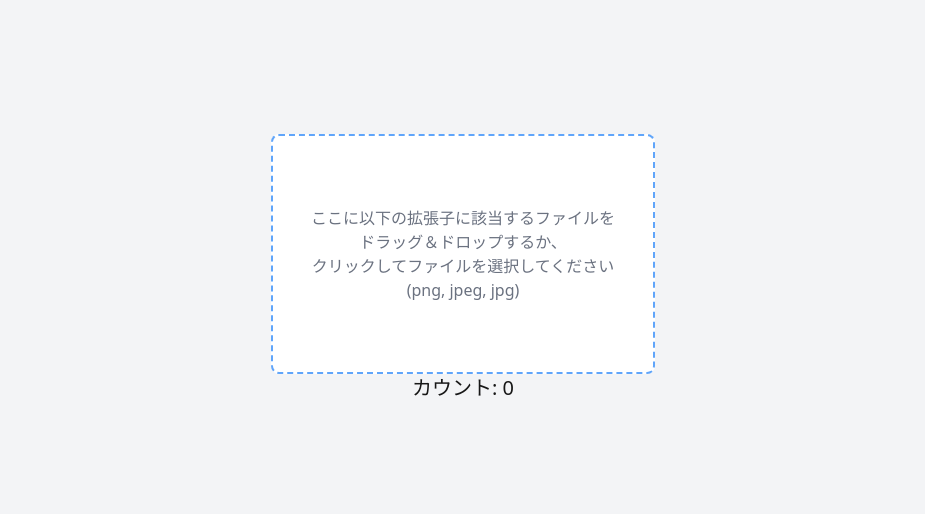
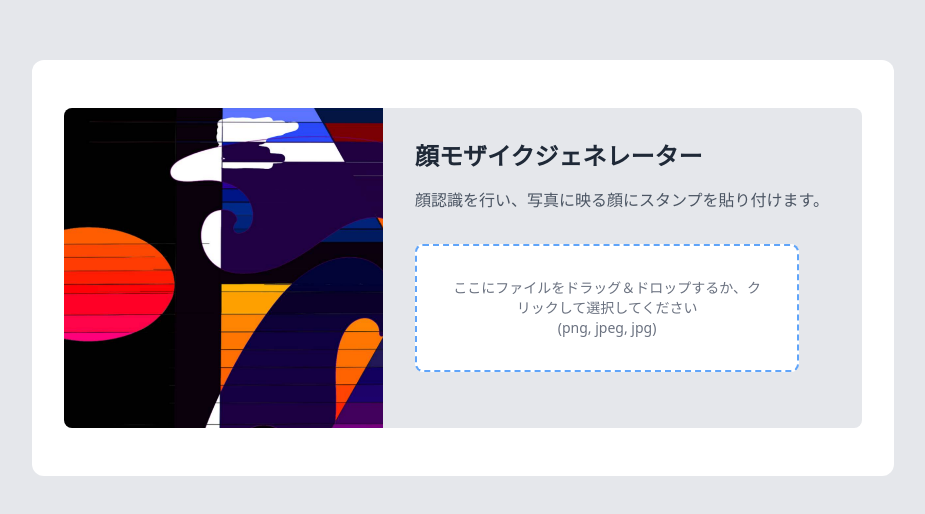
Before and after one commit to webfrontier-intern-2024/SwapFaceApp-Taichi-Yoshida, a Next.js app: page / in a window 1280 px wide. Shown: the part 132-646 px from the top of the page, without its empty margins (177-1102 px from the left). Built offline with nearby package versions, Linux system fonts and the light colour scheme.

Commit message:
画像をPOSTするまでの処理作成

```diff
--- a/src/app/api/upload/route.ts
+++ b/src/app/api/upload/route.ts
@@ -2,10 +2,9 @@ import { NextRequest, NextResponse } from 'next/server';
 
 export const config = {
   api: {
-    bodyParser: false, // formDataを扱うためにbodyParserを無効化
+    bodyParser: false,
   },
 };
-
 export async function POST(req: NextRequest) {
   const apiUrl = process.env.NEXT_PUBLIC_COMPREFACE_URL || '';
   const apiKey = process.env.NEXT_PUBLIC_COMPREFACE_KEY || '';
@@ -20,14 +19,14 @@ export async function POST(req: NextRequest) {
 
     const response = await fetch(apiUrl, {
       method: 'POST',
-      headers: { 'x-api-key': apiKey },
+      headers: {'x-api-key': apiKey },
       body: formData,
     });
 
     if (!response.ok) throw new Error(response.statusText);
 
     const result = await response.json();
-    return NextResponse.json({ message: '画像送信成功', result });
+    return NextResponse.json({ message: '成功したお', result });
   } catch (error) {
     const errorMessage = error instanceof Error ? error.message : '不明なエラー';
     console.error('エラーが発生しました:', errorMessage);
--- a/src/app/page.tsx
+++ b/src/app/page.tsx
@@ -2,129 +2,137 @@
 import Image from "next/image";
 import { useState, useEffect } from "react";
 import { useDropzone } from "react-dropzone";
-
-// コンポーネント
 import { CustomButton } from "./components/custom-button";
 
 export default function Home() {
   const [selectedFile, setSelectedFile] = useState<File | null>(null);
   const [filePreview, setFilePreview] = useState<string | null>(null);
-  const [desiredResults, setDesiredResults] = useState(false); //望まれたJson結果だったか。
-  const [showResult, setShowResult] = useState(true); //結果の表示ステータス
-  const [count, setCount] = useState(0);//挙動確認で設定
+  const [isSending, setIsSending] = useState(false);
+  const [error, setError] = useState<string | null>(null);
+  const [showResult, setShowResult] = useState(true);
 
+  // ファイル選択時にプレビューを作成
   useEffect(() => {
     if (selectedFile) {
       const previewUrl = URL.createObjectURL(selectedFile);
       setFilePreview(previewUrl);
-      return () => {
-        URL.revokeObjectURL(previewUrl);
-      };
+      return () => URL.revokeObjectURL(previewUrl);
     }
   }, [selectedFile]);
 
+  // ドロップゾーンの設定
   const { getRootProps, getInputProps } = useDropzone({
-    accept: {
-      "image/*": [".png", ".jpeg", ".jpg"],
-    },
+    accept: { "image/*": [".png", ".jpeg", ".jpg"] },
     onDrop: (acceptedFiles) => {
       if (acceptedFiles.length > 0) {
         setSelectedFile(acceptedFiles[0]);
-        setDesiredResults(false);
         setShowResult(true);
+        setError(null);
       }
     },
   });
 
-  const removeFile = () => {
+  // フォームリセット
+  const resetForm = () => {
     setSelectedFile(null);
     setFilePreview(null);
-    setDesiredResults(false);
+    setError(null);
+    setIsSending(false);
     setShowResult(true);
   };
 
-  const imageRecognition = () => {
-    setCount((prevCount) => prevCount + 1);
-    setDesiredResults(true);
+  // 画像認識APIに送信
+  const imageRecognition = async () => {
+    if (!selectedFile) return;
+    const formData = new FormData();
+    formData.append("file", selectedFile);
+    console.log(formData)
+    setIsSending(true);
+    setError(null);
+
+    try {
+      const response = await fetch("/api/upload", {
+        method: "POST",
+        body: formData,
+      });
+      const data = await response.json();
+      if (response.ok) {
+        setError(null);
+        setShowResult(false);
+        console.log(data)
+        // JSONから必要な値を抜き出す
+        const box = data.result[0].box; // 受け取ったJSONからboxを取得
+        console.log(box)
+        const xMax = box.x_max;
+        const yMax = box.y_max;
+        const xMin = box.x_min;
+        const yMin = box.y_min;
+        // 値をconsole.log
+        console.log({ xMax, yMax, xMin, yMin });
+      } else {
+        setError(data.message);
+      }
+    // eslint-disable-next-line @typescript-eslint/no-unused-vars
+    } catch (error) {
+      setError("エラーが発生しました");
+    } finally {
+      setIsSending(false);
+    }
   };
 
-  const handleMask = () => {
-    setShowResult(false); // マスクボタンを押したときにボタンを非表示にする
-  };
+  return (
+    <div className="flex flex-col items-center justify-center bg-gray-200 font-sans min-h-screen">
+      {!selectedFile && (
+        <div className="bg-white py-6 rounded-xl m-4 sm:py-8 lg:py-12">
+          <div className="mx-auto max-w-screen-2xl px-4 md:px-8">
+            <div className="flex flex-col overflow-hidden rounded-lg bg-gray-200 sm:flex-row md:h-80">
+              <div className="order-first h-48 w-full bg-gray-300 sm:order-none sm:h-auto sm:w-1/2 lg:w-2/5">
+                <img
+                  src="/images/pro.png"
+                  loading="lazy"
+                  alt="プロフィール画像"
+                  className="h-full w-full object-cover object-center"
+                />
+              </div>
+              <div className="flex w-full flex-col p-4 sm:w-1/2 sm:p-8 lg:w-3/5">
+                <h2 className="mb-4 text-xl font-bold text-gray-800 md:text-xl lg:text-2xl">
+                  顔モザイクジェネレーター
+                </h2>
 
-  // 全てリセットして最初の画面に戻す
-  const resetForm = () => {
-    setSelectedFile(null);
-    setFilePreview(null);
-    setDesiredResults(false);
-    setCount(0);
-
-  };
-
-  const countShow = count % 2 === 0;
-
-  return (
-    <div className="flex flex-col items-center justify-center bg-gray-100 font-sans min-h-screen">
-      {/* ファイルアップロードフィールドの表示 */}
-      {!selectedFile && (
+                <p className="mb-8 max-w-md text-gray-600">
+                  顔認識を行い、写真に映る顔にスタンプを貼り付けます。
+                </p>
                 <div
                   {...getRootProps()}
-          className="flex items-center justify-center w-96 h-60 border-2 border-dashed border-blue-400 rounded-lg bg-white cursor-pointer"
+                  className="flex items-center justify-center border-2 border-dashed border-blue-400 rounded-lg bg-white cursor-pointer md:w-auto h-auto lg:w-96 h-28 "
                 >
                   <input {...getInputProps()} />
-          <p className="text-gray-500 m-8 text-center">
-            ここに以下の拡張子に該当するファイルを
-            <br />
-            ドラッグ＆ドロップするか、
-            <br />
-            クリックしてファイルを選択してください
+                  <p className="text-gray-500 m-8 text-center md:text-xs lg:text-sm">
+                    ここにファイルをドラッグ＆ドロップするか、クリックして選択してください
                     <br /> (png, jpeg, jpg)
                   </p>
                 </div>
-      )}
-
-      {/* 画像が読み込まれた際に画像を表示 */}
-      {filePreview && showResult && (
-        <div className="m-4">
-          <Image
-            src={filePreview}
-            alt="画像ファイル"
-            width={500}
-            height={500}
-          />
+              </div>
+            </div>
+          </div>
         </div>
       )}
-
-      {selectedFile && !showResult && (
+      {filePreview && showResult && (
+        <div className="bg-white py-6 rounded-xl m-4 flex flex-col item-center sm:py-8 lg:py-12">
           <div className="m-4">
-          <Image
-            src= "/images/result.png"
-            alt="画像ファイル"
-            width={500}
-            height={500}
-          />
+            <Image src={filePreview} alt="画像ファイル" width={300} height={300} />
+          </div>
+          <div className="m-4 flex justify-around">
+            <CustomButton onClick={resetForm} disabled={false}>
+              画像を削除
+            </CustomButton>
+            <CustomButton onClick={imageRecognition} disabled={isSending || error !== null}>
+              {isSending ? "送信中..." : "画像を送信"}
+            </CustomButton>
+          </div>
+          {error && <p className="text-red-500 text-center">{error}</p>}
         </div>
       )}
-
-      {/* 画像が読み込まれた際にボタンを表示 */}
-      {selectedFile && showResult && (
-        <div className="m-4 flex space-x-10">
-          <CustomButton onClick={removeFile} disabled={false}>
-            画像を削除
-          </CustomButton>
-          {!desiredResults ? (
-            <CustomButton onClick={imageRecognition} disabled={false}>
-              画像を送信
-            </CustomButton>
-          ) : (
-            <CustomButton onClick={handleMask} disabled={countShow}>
-              画像をマスク
-            </CustomButton>
-          )}
-        </div>
-      )}
-
-      {/* 戻るボタンの表示 */}
       {selectedFile && !showResult && (
         <div className="m-4">
           <CustomButton onClick={resetForm} disabled={false}>
@@ -132,9 +140,6 @@ export default function Home() {
           </CustomButton>
         </div>
       )}
-
-      {/* お試しのカウント表示 */}
-      <p className="text-xl">カウント: {count}</p>
     </div>
   );
 }
```
Lines whose indentation alone changed are shown as unchanged.
